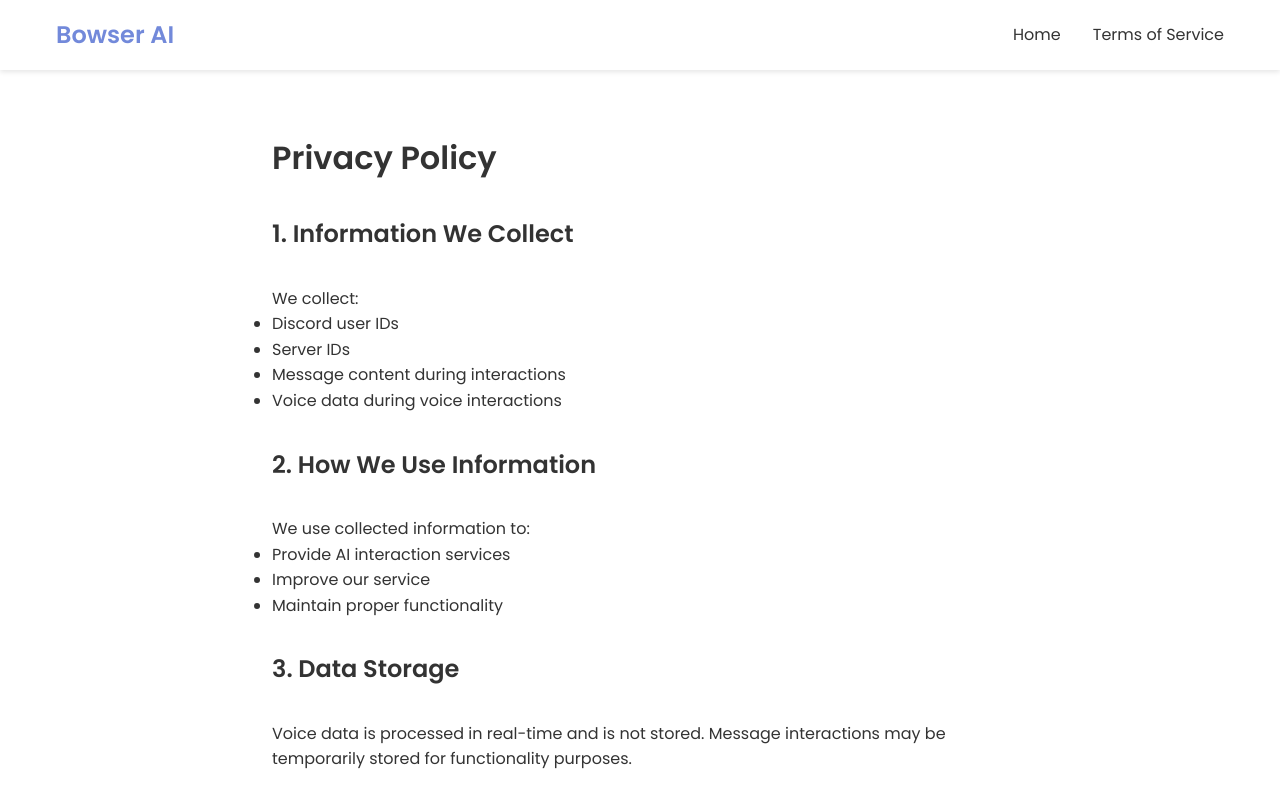
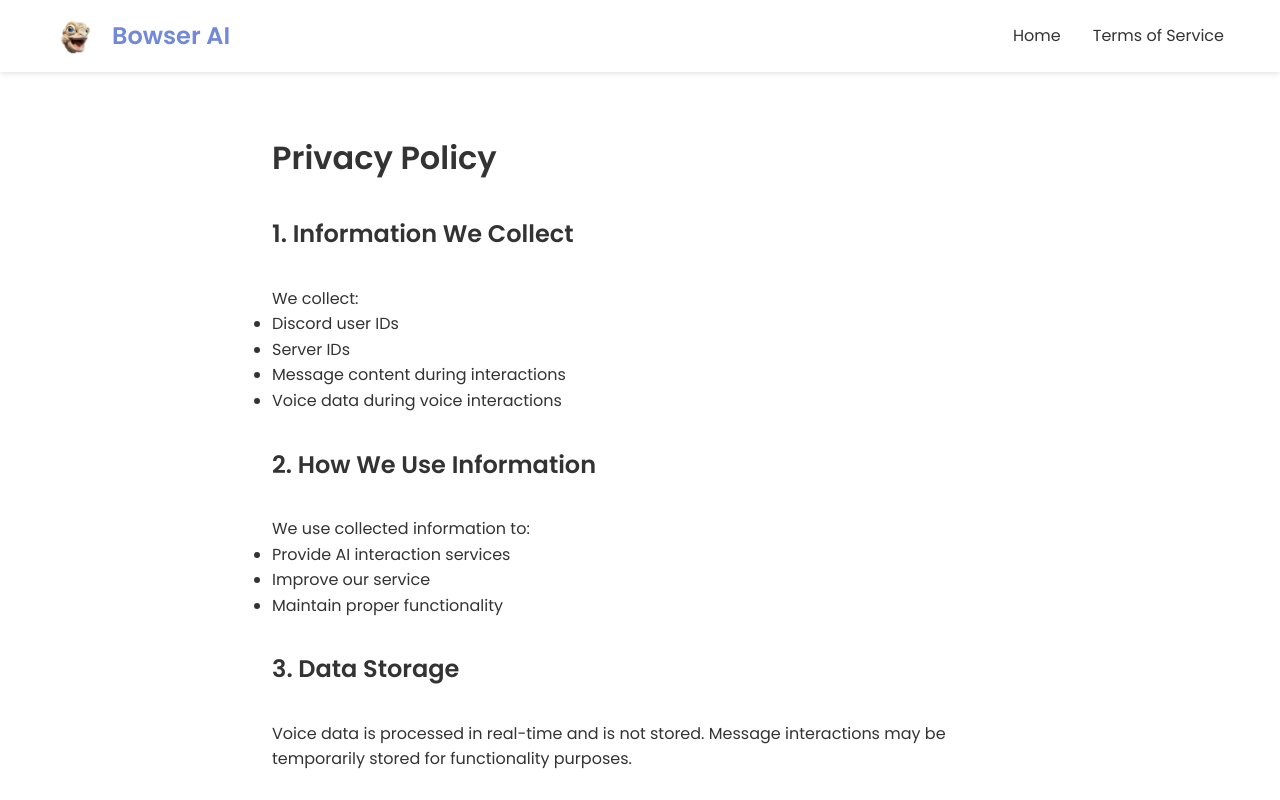
Before and after one commit to HowieDuhzit/Bowser, a plain HTML site: page privacy.html in a window 1280 px wide. Shown: the top 800 px of the page. Drawn offline with Linux system fonts and the light colour scheme.

Commit message:
icon update

```diff
--- a/privacy.html
+++ b/privacy.html
@@ -7,6 +7,15 @@
     <link rel="stylesheet" href="styles.css">
     <link href="https://fonts.googleapis.com/css2?family=Poppins:wght@400;600&display=swap" rel="stylesheet">
     <style>
+        .logo-container {
+            display: flex;
+            align-items: center;
+            gap: 1rem;
+        }
+        .logo-container img {
+            width: 40px;
+            height: auto;
+        }
         .legal-content {
             max-width: 800px;
             margin: 100px auto;
@@ -25,7 +34,10 @@
 <body>
     <header>
         <nav>
-            <div class="logo">Bowser AI</div>
+            <div class="logo-container">
+                <img src="bowser-icon.png" alt="Bowser AI Icon">
+                <div class="logo">Bowser AI</div>
+            </div>
             <ul>
                 <li><a href="index.html">Home</a></li>
                 <li><a href="tos.html">Terms of Service</a></li>
```
Also changed, not shown: tos.html (+13 -1 lines).
